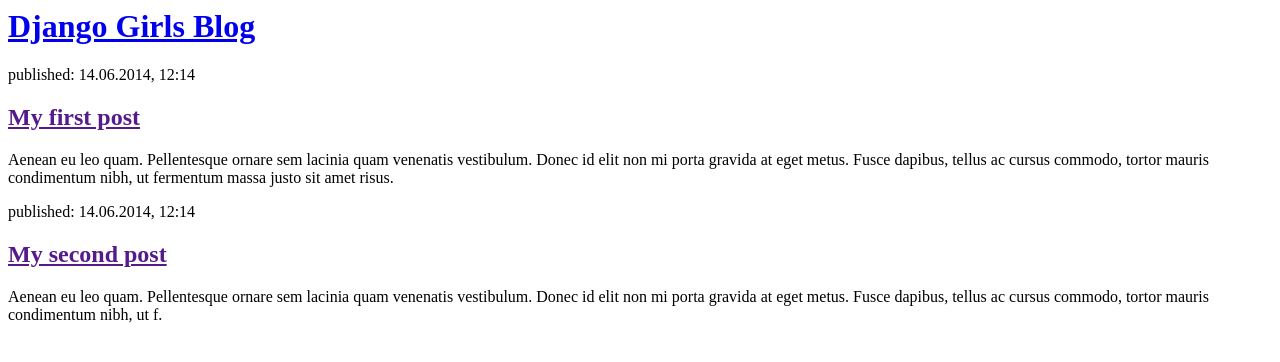
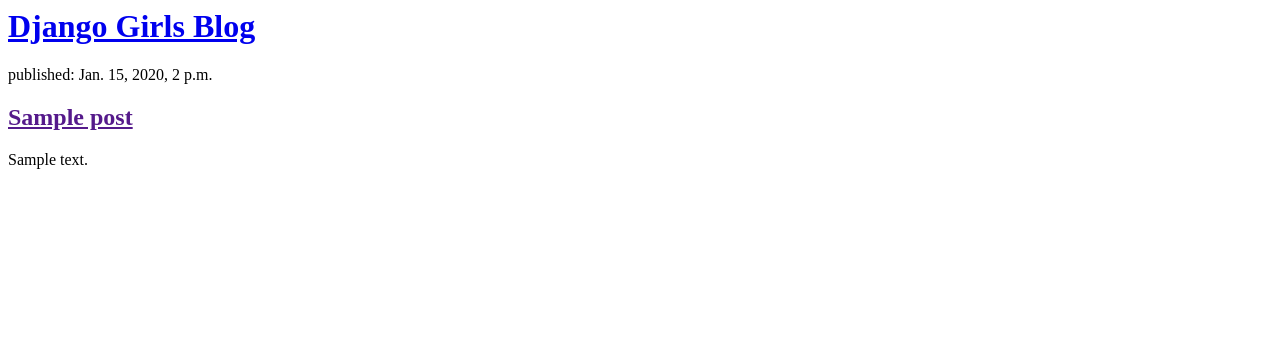
Before and after one commit to NarekBektashyan/djangogirls_blog, a Django app: page / in a window 1280 px wide. Shown: the top 362 px of the page. Run offline with Django 3.2, Linux system fonts and the light colour scheme; tables that the repository leaves empty hold one stand-in row (values such as "Sample post").

Commit message:
Modified templates to display posts from database

```diff
--- a/blog/models.py
+++ b/blog/models.py
@@ -3,7 +3,7 @@
 from django.conf import settings
 
 class Post(models.Model):
-	authors = models.ForeignKey(settings.AUTH_USER_MODEL, on_delete=models.CASCADE)
+	#authors = models.ForeignKey(settings.AUTH_USER_MODEL, on_delete=models.CASCADE)
 	title = models.CharField(max_length=200)
 	text = models.TextField()
 	created_date = models.DateTimeField(default=timezone.now)
--- a/blog/templates/blog/post_list.html
+++ b/blog/templates/blog/post_list.html
@@ -6,17 +6,12 @@
         <div>
             <h1><a href="/">Django Girls Blog</a></h1>
         </div>
-
+    {% for post in posts %}
         <div>
-            <p>published: 14.06.2014, 12:14</p>
-            <h2><a href="">My first post</a></h2>
-            <p>Aenean eu leo quam. Pellentesque ornare sem lacinia quam venenatis vestibulum. Donec id elit non mi porta gravida at eget metus. Fusce dapibus, tellus ac cursus commodo, tortor mauris condimentum nibh, ut fermentum massa justo sit amet risus.</p>
+            <p>published: {{post.published_date}}</p>
+            <h2><a href="">{{post.title}}</a></h2>
+            <p>{{post.text|linebreaksbr}}</p>
         </div>
-
-        <div>
-            <p>published: 14.06.2014, 12:14</p>
-            <h2><a href="">My second post</a></h2>
-            <p>Aenean eu leo quam. Pellentesque ornare sem lacinia quam venenatis vestibulum. Donec id elit non mi porta gravida at eget metus. Fusce dapibus, tellus ac cursus commodo, tortor mauris condimentum nibh, ut f.</p>
-        </div>
+    {% endfor %}
     </body>
 </html>
--- a/blog/views.py
+++ b/blog/views.py
@@ -1,6 +1,9 @@
 from django.shortcuts import render
+from django.utils import timezone
+from .models import Post
 
 def post_list(request):
-	return render(request, 'blog/post_list.html', {})
+	posts = Post.objects.all()
+	return render(request, 'blog/post_list.html', {'posts': posts})
 
 # Create your views here.
```
Also changed, not shown: blog/migrations/0002_auto_20200216_1657.py (added), blog/migrations/0003_remove_post_author.py (added).
